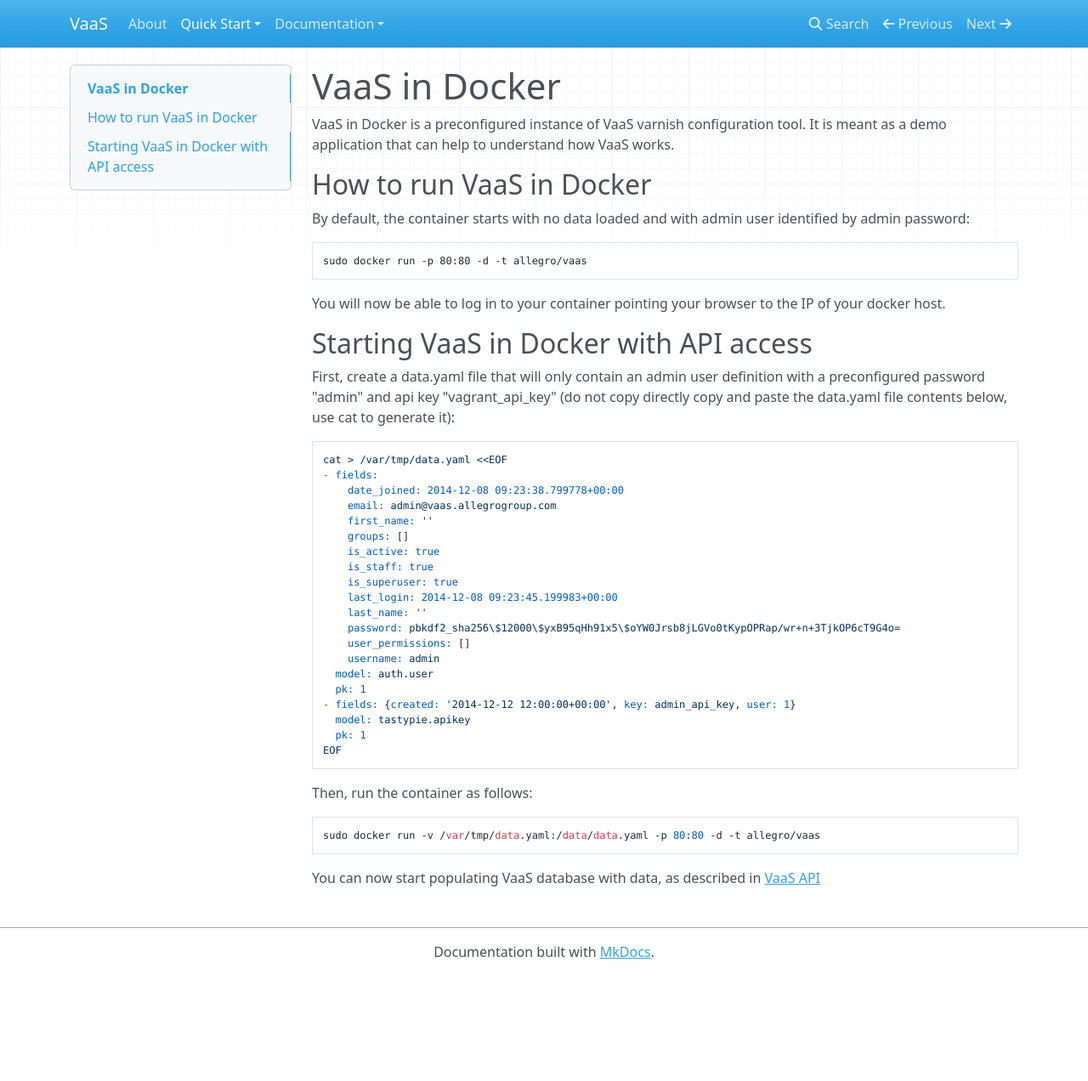
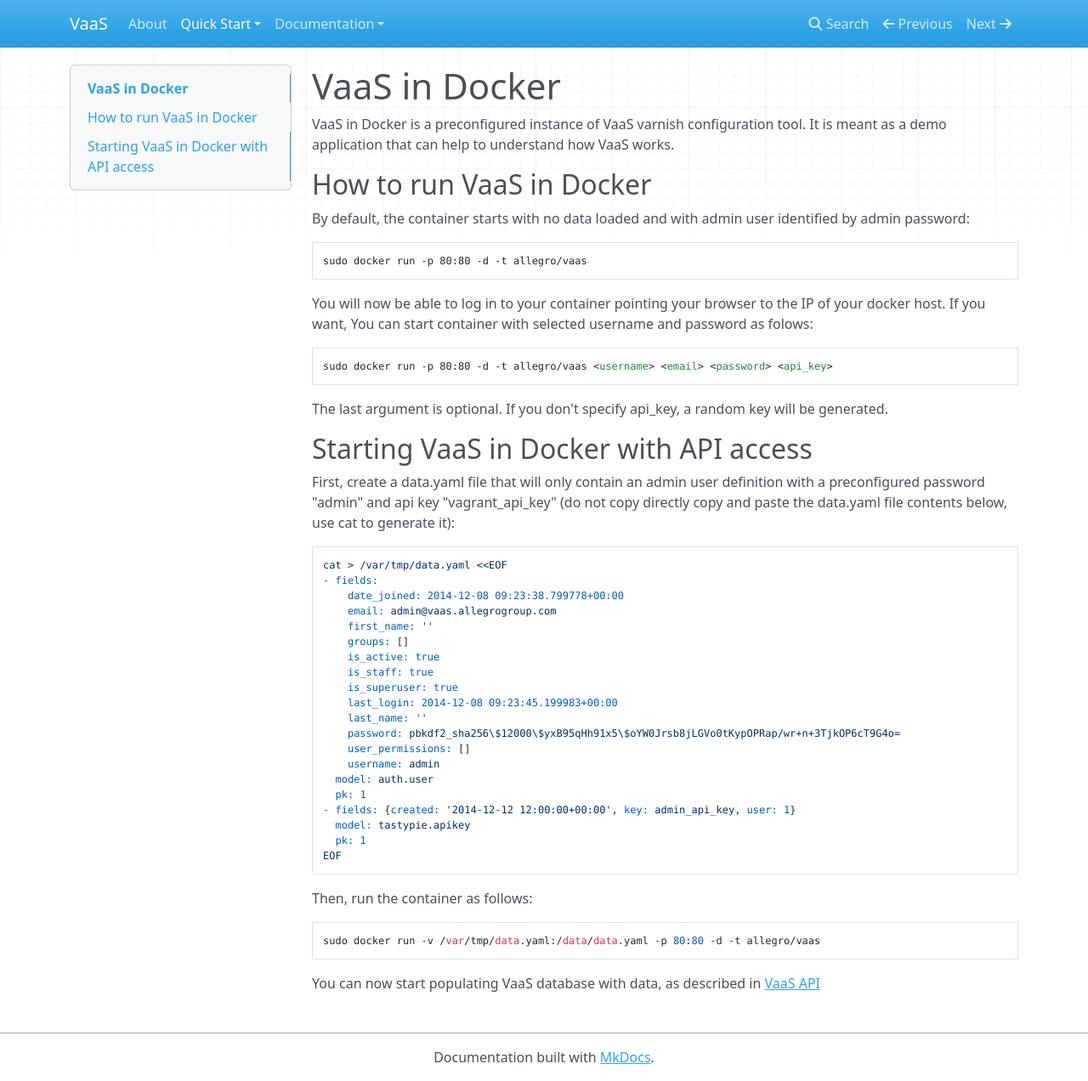
Before and after one commit to allegro/vaas, an MkDocs documentation site: the page built from docs/quick-start/docker.md, in a window 1280 px wide and 1272 px high. Shown: the whole window at 85% size. Built offline with MkDocs 1.6.1, drawn with Linux system fonts in a browser that asks for light colours; nearby versions of some CDN libraries; old or Windows-style settings are respelled for this version of MkDocs.

Commit message:
Readthedocs - How to run Vaas in Docker - update info

```diff
--- a/docs/quick-start/docker.md
+++ b/docs/quick-start/docker.md
@@ -9,6 +9,11 @@
     sudo docker run -p 80:80 -d -t allegro/vaas
 
 You will now be able to log in to your container pointing your browser to the IP of your docker host.
+If you want, You can start container with selected username and password as folows:
+
+    sudo docker run -p 80:80 -d -t allegro/vaas <username> <email> <password> <api_key>
+
+The last argument is optional. If you don't specify api_key, a random key will be generated.
 
 Starting VaaS in Docker with API access
 ---------------------------------------
```
